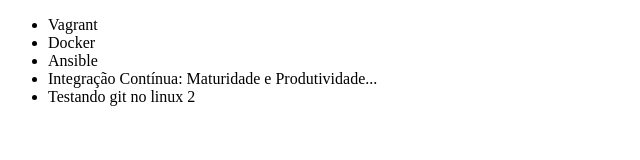
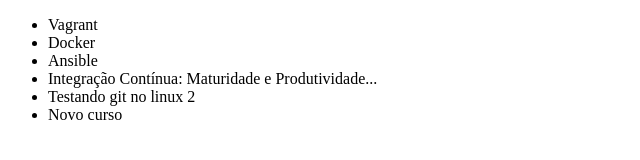
Before and after one commit to adrianocarneiro90/alura-git, a plain HTML site: page index.html in a window 1280 px wide. Shown: the full height of the page, 0-640 px from the left. Drawn offline with Linux system fonts and the light colour scheme.

Commit message:
adicionando outra info

```diff
--- a/index.html
+++ b/index.html
@@ -11,6 +11,9 @@
         <li>Ansible</li>
         <li>Integração Contínua: Maturidade e Produtividade...</li>
         <li>Testando git no linux 2</li>
+        <li>
+            Novo curso
+        </li>
     </ul>
 </body>
 </html>
```
